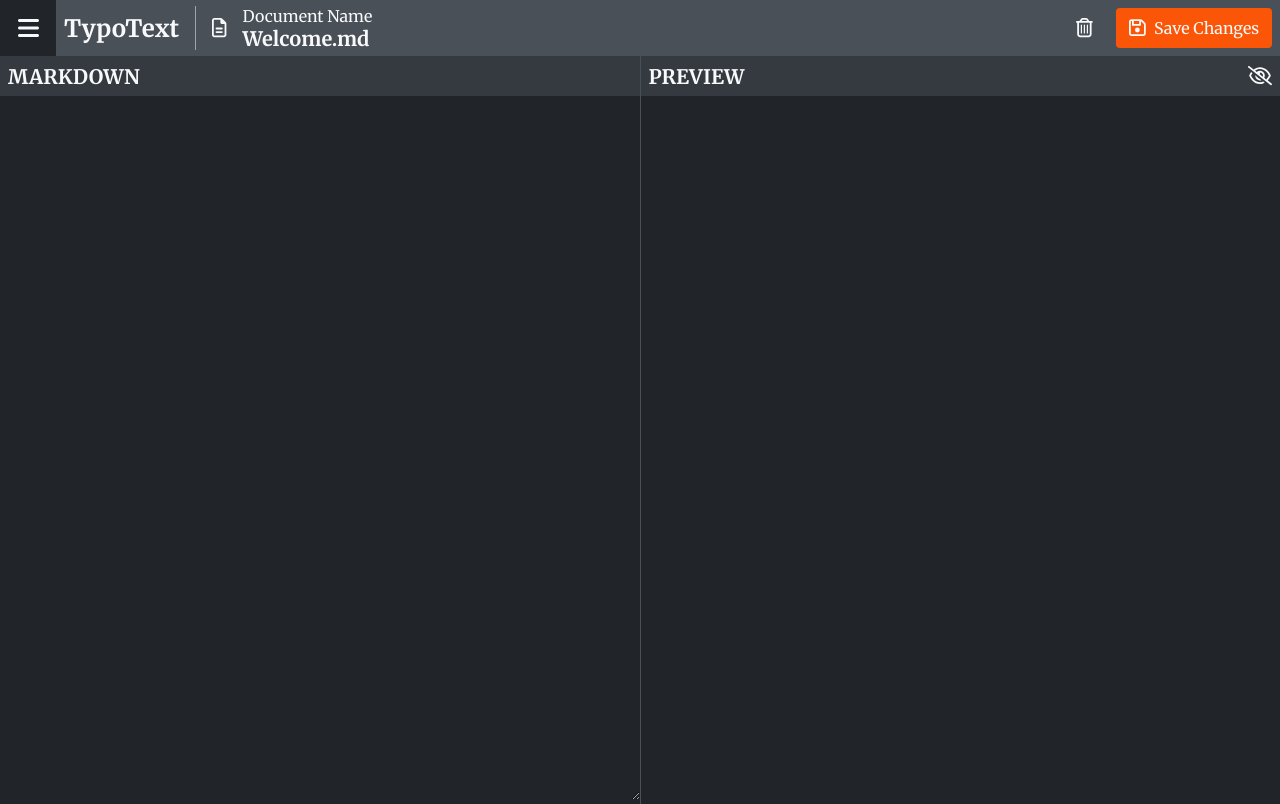
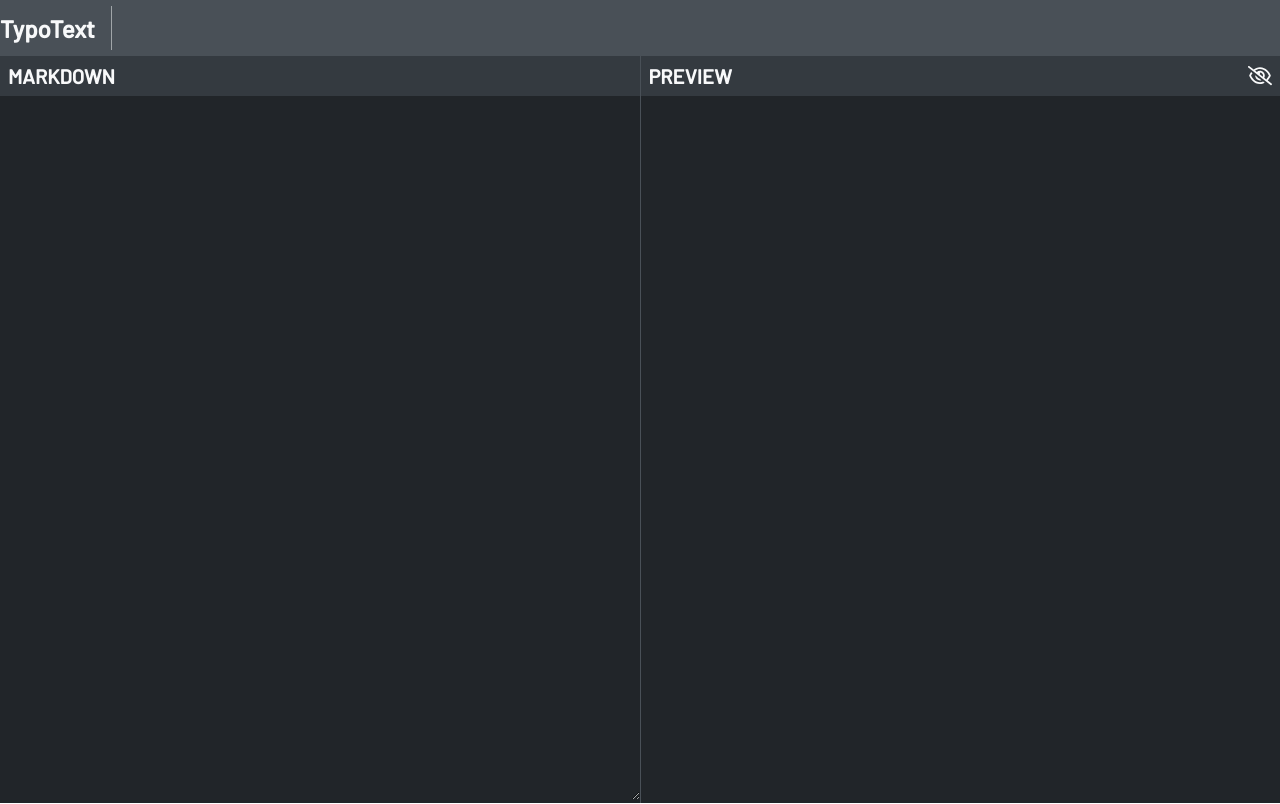
Before and after one commit to SimplyElvis/typotext, a React (Create React App) app: page / in a window 1280 px wide. Built offline with nearby package versions, Linux system fonts and the light colour scheme.

Commit message:
markdown.

```diff
--- a/package.json
+++ b/package.json
@@ -14,6 +14,7 @@
     "react-dom": "^18.0.0",
     "react-markdown": "^8.0.2",
     "react-scripts": "5.0.0",
+    "remark-gfm": "^3.0.1",
     "web-vitals": "^2.1.4"
   },
   "scripts": {
--- a/public/index.html
+++ b/public/index.html
@@ -10,7 +10,7 @@
     <link rel="preconnect" href="https://fonts.googleapis.com" />
     <link rel="preconnect" href="https://fonts.gstatic.com" crossorigin />
     <link
-      href="https://fonts.googleapis.com/css2?family=Merriweather:wght@400;700&family=Roboto+Mono&display=swap"
+      href="https://fonts.googleapis.com/css2?family=Barlow:ital,wght@0,500;1,300&family=Merriweather:wght@400;700&family=Roboto+Mono&display=swap"
       rel="stylesheet"
     />
 
--- a/src/components/Heading.jsx
+++ b/src/components/Heading.jsx
@@ -15,23 +15,23 @@ const Heading = () => {
   return (
     <header className="header">
       <span className="header_menu">
-        <button
+        {/* <button
           className="button button_menu"
           onClick={handleMenu}
           ref={menuRef}
         >
           <FontAwesomeIcon icon={faBars} />
-        </button>
+        </button> */}
         <span>
           <h2>TypoText</h2>
         </span>
         <span className="header_divider"></span>
-        <DocumentInfo />
+        {/* <DocumentInfo /> */}
       </span>
-      <span className="header_action">
+      {/* <span className="header_action">
         <FontAwesomeIcon icon={faTrashCan} className="icon" />
         <SaveButton />
-      </span>
+      </span> */}
     </header>
   );
 };
--- a/src/components/Preview.jsx
+++ b/src/components/Preview.jsx
@@ -1,7 +1,9 @@
 import { useContext, useEffect } from "react";
 import MarkdownContext from "../context/MarkdownContext";
 import AppContext from "../context/AppContext";
-import { ReactMarkdown } from "react-markdown/lib/react-markdown";
+// import { ReactMarkdown } from "react-markdown/lib/react-markdown";
+import ReactMarkdown from "react-markdown";
+import remarkGfm from "remark-gfm";
 import TabLabel from "./TabLabel";
 import TogglePreview from "./TogglePreview";
 
@@ -28,7 +30,9 @@ const Preview = () => {
         <h4>Preview</h4>
         {isPreview && <TogglePreview />}
       </TabLabel>
-      <ReactMarkdown className="preview_markdown">{markDown}</ReactMarkdown>
+      <ReactMarkdown remarkPlugins={[remarkGfm]} className="preview_markdown">
+        {markDown}
+      </ReactMarkdown>
     </main>
   );
 };
--- a/src/index.css
+++ b/src/index.css
@@ -69,7 +69,8 @@ html {
 body {
   -webkit-font-smoothing: antialiased;
   -moz-osx-font-smoothing: grayscale;
-  font-family: "Merriweather", serif;
+  /* font-family: "Merriweather", serif; */
+  font-family: "Barlow", sans-serif;
   min-height: 100vh;
   background-color: var(--clr-background);
 }
```
Also changed, not shown: 1 other file (tests, documents, lock files or other folders).
